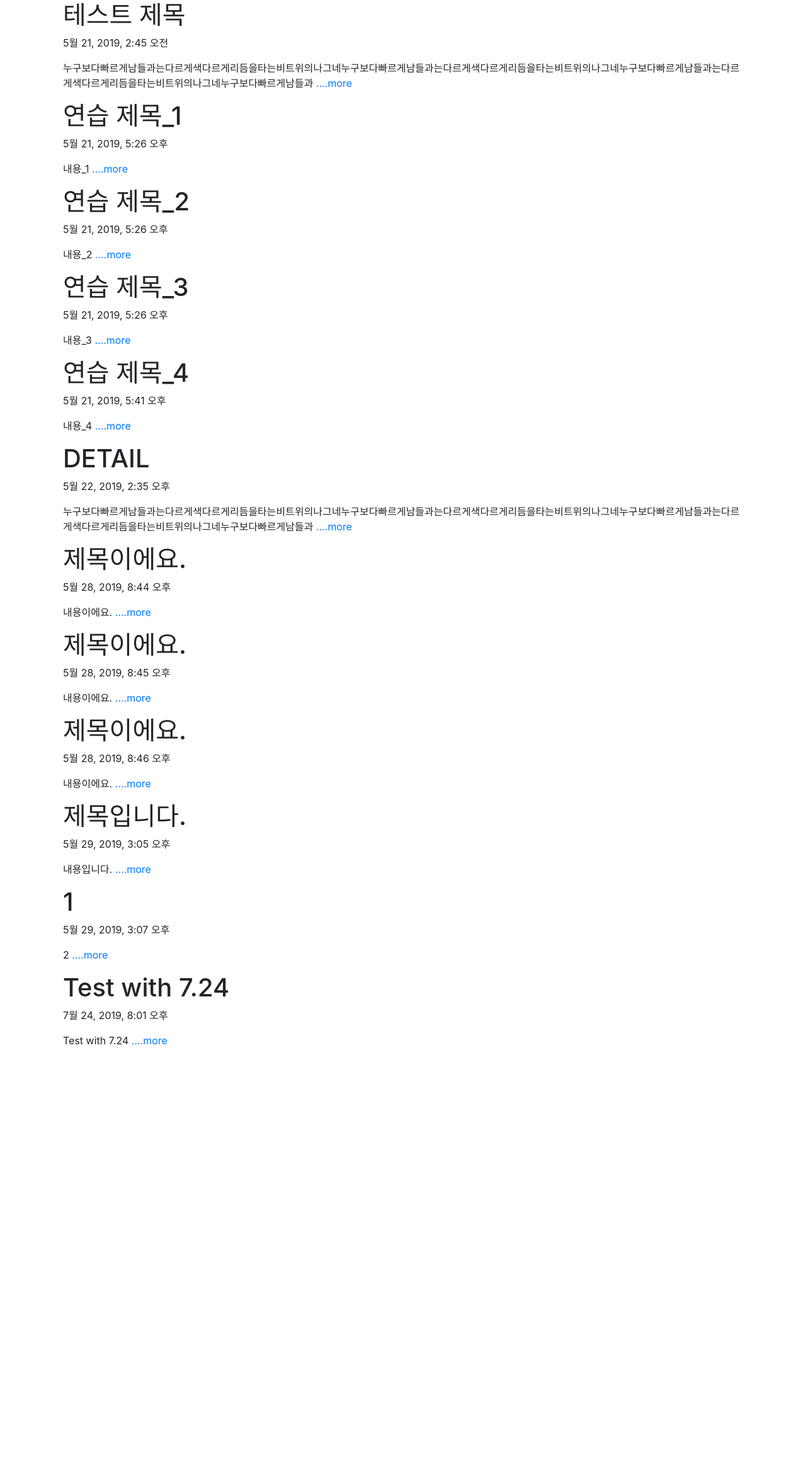
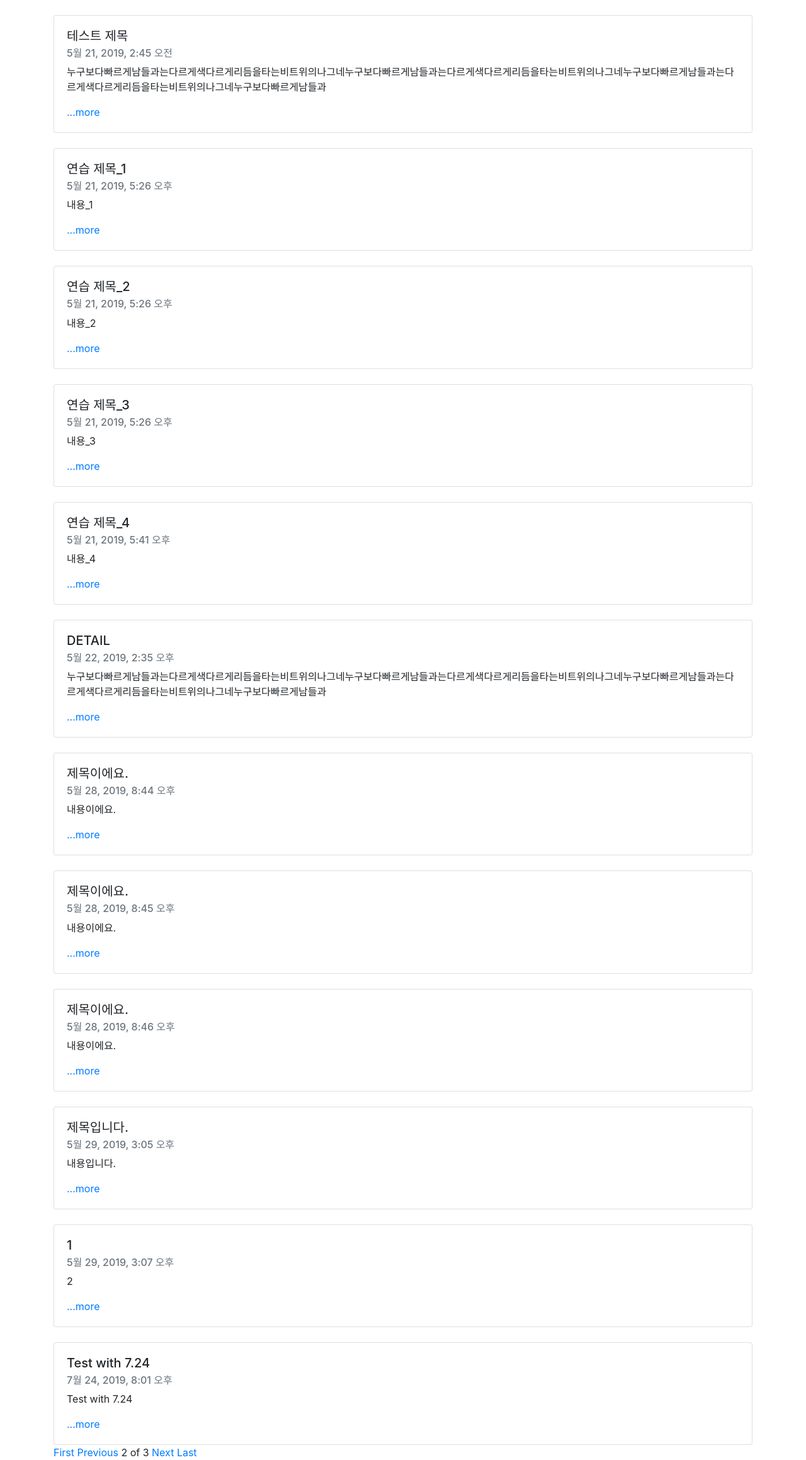
Before and after one commit to phc5403/KSU_Django_Class, a Django app: page /?page=2 in a window 1280 px wide. Shown: the part 56-2374 px from the top of the page at 63% size. Before the commit the page ends 1714 px from the top, so only its background shows below. Run offline with Django 3.2, Linux system fonts and the light colour scheme; data comes from the database, SQL or seed files in the repository; some libraries are stand-ins or nearby versions.

Commit message:
BackUp-8.26

```diff
--- a/blog/templates/blog/home.html
+++ b/blog/templates/blog/home.html
@@ -3,11 +3,29 @@
 {% block content %}
 
 {% for blog in blogs.all %}
-<div class="container">
-  <h1> {{ blog.title }} </h1>
-  <p> {{ blog.pub_date }} </p>
-  <p> {{ blog.summary }} <a href="{% url 'detail' blog.id%} ">....more</a> </p>
+<br>
+<div class="card">
+  <div class="card-body">
+    <h5 class="card-title">{{blog.title}}</h5>
+    <h6 class="card-subtitle mb-2 text-muted">{{blog.pub_date}}</h6>
+    <p class="card-text">{{blog.summary}}</p>
+    <a href="{%url 'detail' blog.id %}" class="card-link">...more</a>
+  </div>
 </div>
 {% endfor %}
 
+{% if posts.has_previous %}
+<a href="?page=1">First</a>
+<a href="?page={{posts.previous_page_number}}">Previous</a>
+{% endif %}
+
+<span>{{posts.number}}</span>
+<span>of</span>
+<span>{{posts.paginator.num_pages}}</span>
+
+{% if posts.has_next %}
+<a href="?page={{posts.next_page_number}}">Next</a>
+<a href="?page={{posts.paginator.num_pages}}">Last</a>
+{% endif %}
+
 {% endblock %}
--- a/blog/views.py
+++ b/blog/views.py
@@ -1,10 +1,15 @@
 from django.shortcuts import render, get_object_or_404, redirect
 from .models import Blog
 from django.utils import timezone
+from django.core.paginator import Paginator
 
 def home(request):
     blogs = Blog.objects
-    return render(request, 'blog/home.html', {'blogs' : blogs})
+    blog_list = Blog.objects.all()
+    paginator = Paginator(blog_list,4)
+    page = request.GET.get('page')
+    posts = paginator.get_page(page)
+    return render(request, 'blog/home.html', {'blogs' : blogs, 'posts':posts})
 
 def detail(request, blog_id):
     blog_detail = get_object_or_404(Blog, pk=blog_id)
```
